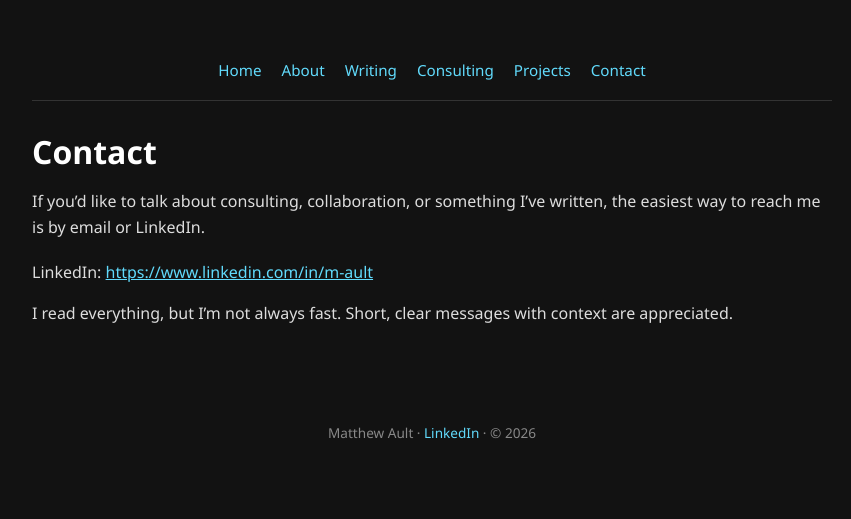
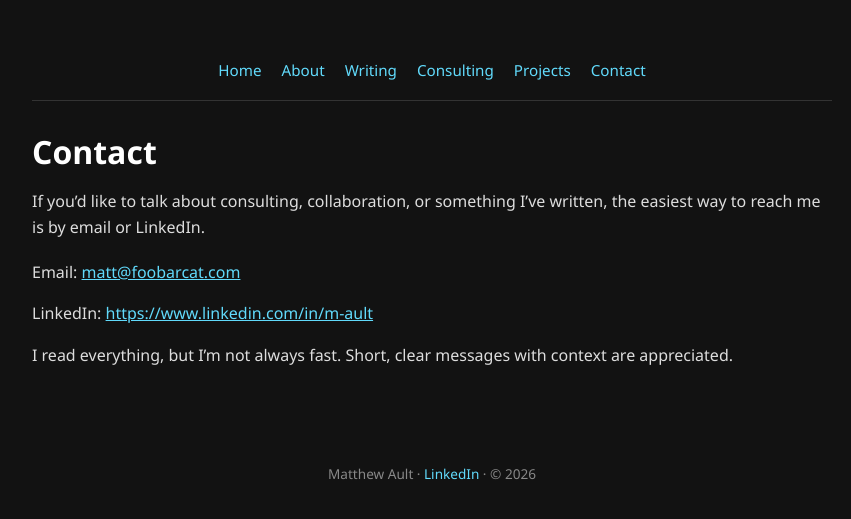
Before and after one commit to aultimus/foobarcat-homepage, a Jekyll site: the page built from contact/index.html, in a window 1280 px wide. Shown: the top 519 px of the page, without its empty margins (208-1059 px from the left). Built offline with Jekyll 4.4.1, drawn with Linux system fonts in a browser that asks for light colours.

Commit message:
contact: add foobarcat email address

```diff
--- a/contact/index.html
+++ b/contact/index.html
@@ -112,6 +112,7 @@
             </p>
 
             <div class="links">
+                <p>Email: <a href="mailto:matt@foobarcat.com">matt@foobarcat.com</a></p>
                 <p>LinkedIn: <a href="https://www.linkedin.com/in/m-ault/">https://www.linkedin.com/in/m-ault</a></p>
             </div>
 
```
